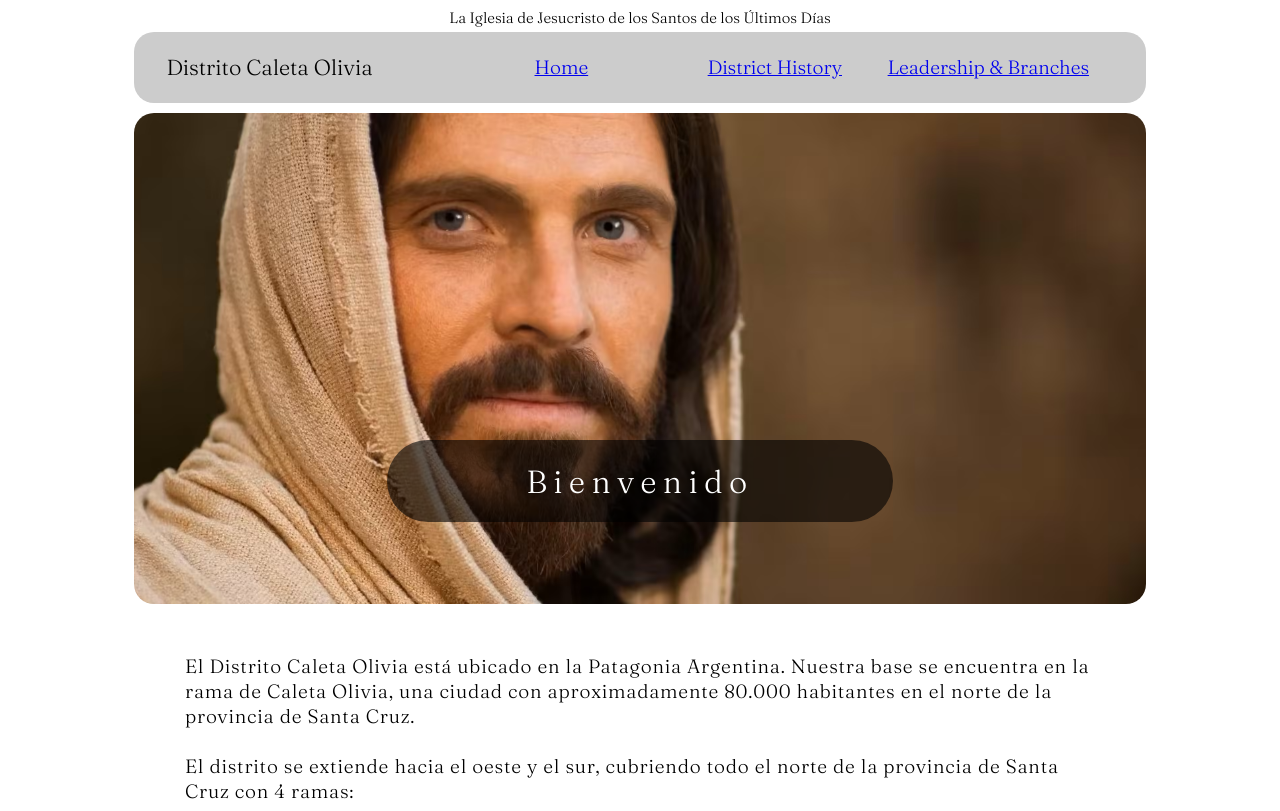
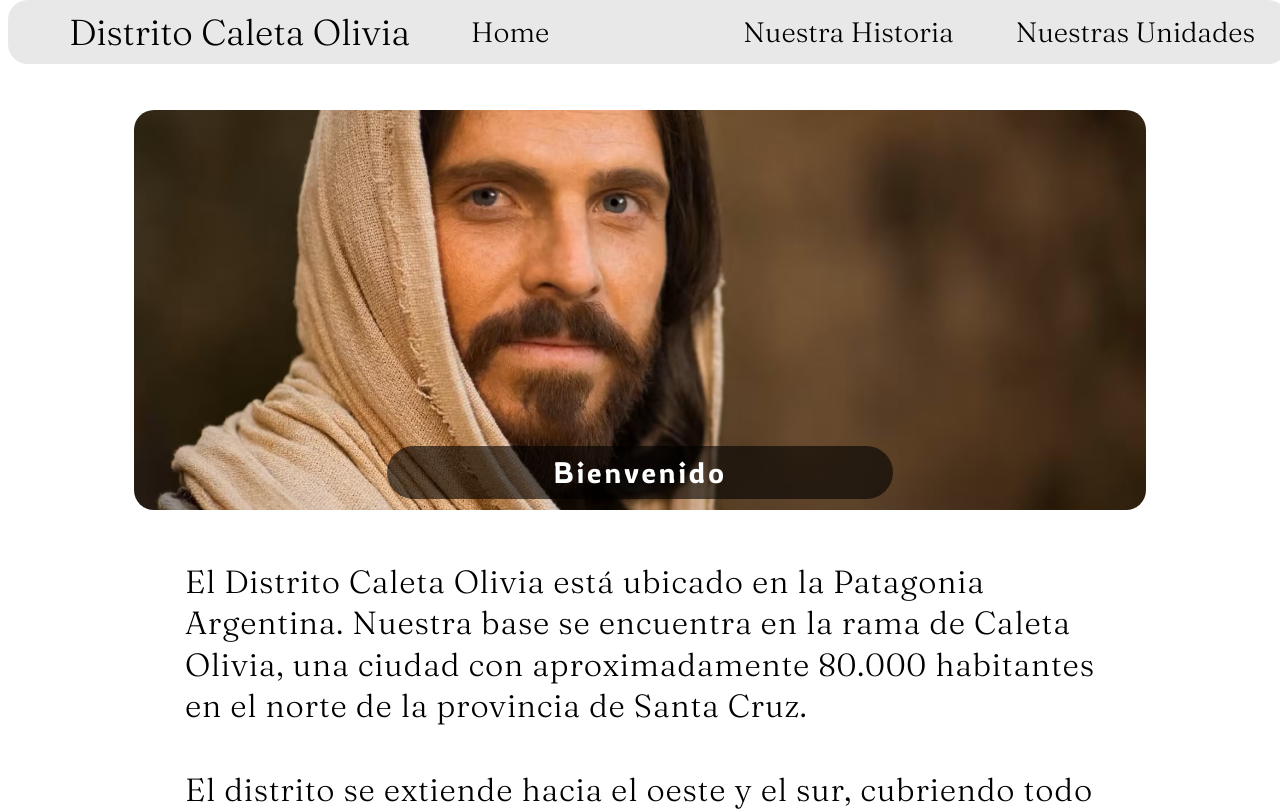
Before and after one commit to fernandochaza/wdd130, a plain HTML site: page ourdistrict/index.html in a window 1280 px wide. Shown: the top 811 px of the page. Drawn offline with Linux system fonts and the light colour scheme.

Commit message:
Added fixed top nav

```diff
--- a/ourdistrict/index.html
+++ b/ourdistrict/index.html
@@ -8,19 +8,18 @@
     <link rel="stylesheet" href="styles/style.css">
 </head>
 <body>
-<div id="content">
+
     <header>
-        <p class="top-text">La Iglesia de Jesucristo de los Santos de los Últimos Días</p>
 
         <nav class="fixed-nav">
             <p class="nav-title">Distrito Caleta Olivia</p>
             <a id="a1" href="index.html">Home</a>
-            <a id="a2" href="history.html">District History</a>
-            <a id="a3" href="leadership.html">Leadership & Branches</a>
+            <a id="a2" href="history.html">Nuestra Historia</a>
+            <a id="a3" href="leadership.html">Nuestras Unidades</a>
         </nav>
 
     </header>
-
+    <div id="content">
     <div class="home-banner">
         <img id="home-banner-background" src="images/jesus-left.avif" alt="Jesus looking at you">
         <div class="home-banner-msg-container"></div>
@@ -65,9 +64,9 @@
             <a id="a6" href="https://www.churchofjesuschrist.org/?lang=spa">Sitio Ofifial de la Iglesia</a>
             <a id="a7" href="https://www.churchofjesuschrist.org/study/scriptures/bofm?lang=spa">El Libro de Mormón</a>
         </nav>
-        <div id="bottom-text">
-            <p>&copy; Fernando Chazarreta | Sitio realizado como proyecto personal </p>
-            <p>Este NO es un sitio oficial de la Iglesia de Jesucristo de los Santos de los Últimos días</p>
+        <div>
+            <p id="bottom-text1">&copy; Fernando Chazarreta | Sitio realizado como proyecto personal </p>
+            <p id="bottom-text2">Este NO es un sitio oficial de la Iglesia de Jesucristo de los Santos de los Últimos días</p>
         </div>
     </footer>
 </div>
--- a/ourdistrict/styles/style.css
+++ b/ourdistrict/styles/style.css
@@ -1,10 +1,9 @@
 @import url('https://fonts.googleapis.com/css2?family=Fraunces:opsz,wght@9..144,300&family=Rowdies:wght@300&display=swap');
-
 :root {
     --primary-color: #FFFFFF;
-    --secondary-color: #CCCCCC;
+    --secondary-color: #cccccc;
     --accent1-color: #FFE6E6;
-    --accent2-color: #FFDEDE;
+    --accent2-color: #eec0c0;
 
     --heading-font: 'Rowdies', tahoma, "IM Fell French Canon SC";
     --paragraph-font: 'Fraunces', Garamond, Helvetica, sans-serif;
@@ -13,18 +12,19 @@
     --headline-color-on-color: white; /* headlines on a colored background */
     --paragraph-color-on-white: black; /* paragraph text on a white background */
     --paragraph-color-on-color: white; /* paragraph text on a colored background */
-    --paragraph-background-color: #CCCCCC;
-    --nav-link-color: #FFFFFF;
-    --nav-background-color: #CCCCCC;
+    --paragraph-background-color: #cccccc73;
+    --nav-link-color: black;
+    --nav-background-color: #cccccc73;
     --nav-hover-link-color: #FFFFFF;
     --nav-hover-background-color: #FFDEDE;
   }
 
 #content {
     width: 80%;
-    max-width: 1400px;
+    max-width: 1600px;
     margin: 0 auto;
     min-width: 600px;
+    margin-top: 110px;
 }
 
 img {
@@ -33,44 +33,64 @@ img {
 
 p, h2, h3, h4, ul {
     font-family: var(--paragraph-font);
-    font-size: 1.5vw;
+    font-size: 32px;
     font-weight: lighter;
 }
 
 h1 {
-    font-family: var(--paragraph-font);
+    font-family: var(--heading-font);
 }
 
 .top-text {
     text-align: center;
     margin: 0;
     margin-bottom: 0.5%;
-    font-size: 15px;
+    font-size: 20px;
 }
 
 a {
     font-family: var(--paragraph-font);
-    font-size: 1.5vw;
+    font-size: 28px;
+    text-decoration: none;
+    color: var(--paragraph-color-on-color)
+}
+
+a:hover {
+    color: var(--nav-hover-link-color);
+}
+
+.action-button-history:hover,
+.action-button-leadership:hover{
+    background-color:var(--accent2-color)
 }
 
 .fixed-nav {
     display:grid;
-    grid-template-columns: 1.5fr repeat(3, 1fr);
+    grid-template-columns: 1.7fr repeat(3, 1fr);
     background-color: var(--nav-background-color);
     border-radius: 20px;
-    margin-bottom: 1%;
-    padding-right: 5%;
+    height: 8vmin;
+    overflow: hidden;
+    position: fixed; /* Set the navbar to fixed position */
+    top: 0px; /* Position the navbar at the top of the page */
+    width: 100%; /* Full width */
 }
 
 .nav-title {
-    padding-left: 10%;
-    font-size: 1.7vw;
+    height: 8vh;
+    font-size: 36px;
+    margin: 0 auto;
+    display: flex;
+    align-items: center;
 }
 
 nav a {
     display: flex;
+    height: 8vh;
+    font-family: var(--paragraph-font);
+    color: var(--nav-link-color);
+    display: flex;
     align-items: center;
-    justify-content: center;
 }
 
 nav a:hover{
@@ -80,8 +100,7 @@ nav a:hover{
 #a1 , #a2 , #a3 {
     grid-column-start: 2;
     width: 100%;
-    height: 100%;
-    text-align: center;
+    align-self: center;
 }
 
 #a2 {
@@ -98,6 +117,7 @@ nav a:hover{
     grid-template-rows: repeat(6, 1fr);
     margin: 0px auto;
     max-height: 500px;
+    height: 50vmin;
 }
 
 #home-banner-background {
@@ -110,19 +130,20 @@ nav a:hover{
 
 .home-banner-msg-container {
     grid-column: 3/7;
-    grid-row: 5/6;
+    grid-row: 6/7;
     background-color: rgba(0, 0, 0, 0.6);
     border-radius: 50px;
-    justify-content: center;
+    height: 70%;
+    align-self: center;
 }
 
 #home-banner-msg{
     grid-column: 3/7;
-    grid-row: 5/6;
+    grid-row: 6/7;
     text-align: center;
-    font-size: 2.5vw;
+    font-size: 2.3vw;
     font-weight: lighter;
-    letter-spacing: 0.2em;
+    letter-spacing: 0.1em;
     color: white;
 }
 
@@ -155,12 +176,13 @@ nav a:hover{
 .history-grid-img {
     grid-area: 1 / 1 / 2 / 2;
     width: 80%;
-    height: 250px;
+    height: 300px;
     object-fit: cover;
+    border-radius: 15px;
 }
 
 .grid-text-history {
-    grid-area: 2 / 1 / 3 /2;
+    grid-area: 2 / 1 / 3 / 2;
     width: 80%;
 }
 
@@ -181,13 +203,15 @@ nav a:hover{
 .home-leadership-img {
     grid-area: 1 / 2 / 2 / 3;
     width: 80%;
-    height: 250px;
+    height: 300px;
     object-fit: cover;
+    border-radius: 15px;
 }
 
 .grid-text-leadership {
     grid-area: 2 / 2 / 3 / 3;
     width: 80%;
+    align-self:baseline;
 }
 
 .button-container-leadership {
@@ -210,20 +234,22 @@ nav a:hover{
     margin: 2% auto;
     background-color: var(--nav-background-color);
     border-radius: 10px;
+    height: 9vmin;
 }
 
 #logo {
     grid-column-start: 1;
-    width: 80%;
-    height: 100%;
+    height: 9vh;
+    width: 9vh;
     object-fit: cover;
+    justify-self: center;
 }
 
 #a4 , #a5 , #a6, #a7 {
     grid-column-start: 2;
     width: 100%;
-    height: 100%;
-    text-align: center;
+    height: 9vh;
+    justify-content: center;
 }
 
 #a5 {
@@ -239,9 +265,9 @@ nav a:hover{
     grid-column-start: 5;
 }
 
-#bottom-text {
+#bottom-text1,
+#bottom-text2 {
     text-align: center;
     margin: 0;
-    margin-bottom: 0.5%;
-    font-size: 15px;
+    font-size: 20px;
 }
```
